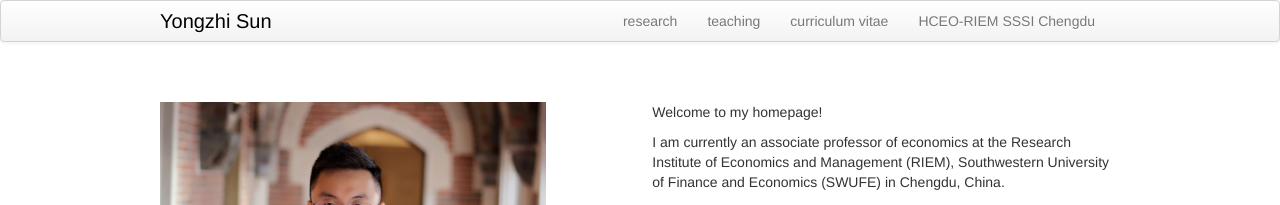
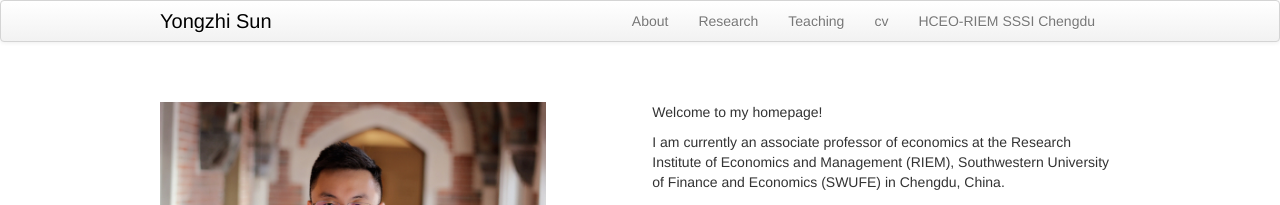
Before and after one commit to WEYoungkid/nzhao925.github.io, a Jekyll site: the page built from index.md, in a window 1280 px wide. Shown: the top 205 px of the page. Built offline with Jekyll 4.4.1, drawn with Linux system fonts in a browser that asks for light colours.

Commit message:
Update default.html

```diff
--- a/_includes/themes/twitter/default.html
+++ b/_includes/themes/twitter/default.html
@@ -21,7 +21,7 @@
     <link href="{{ ASSET_PATH }}/css/kbroman.css" rel="stylesheet" type="text/css" media="all">
 
     <!-- Le fav and touch icons -->
-    <link rel="SHORTCUT ICON" href="{{ BASE_PATH }}/assets/tamu_logobox_450.ico"/>
+      <!-- <link rel="SHORTCUT ICON" href="{{ BASE_PATH }}/assets/tamu_logobox_450.ico"/> -->
 
     <!-- atom & rss feed -->
     <link href="{{ BASE_PATH }}{{ site.JB.atom_path }}" type="application/atom+xml" rel="alternate" title="Sitewide ATOM Feed">
@@ -50,9 +50,10 @@
               <li><a href="{{ BASE_PATH }}/pages/talks.html">talks</a></li>
               <li><a href="{{ BASE_PATH }}/pages/software.html">software</a></li>
               <li><a href="{{ BASE_PATH }}/curriculum_vitae.html">curriculum vitae</a></li>  -->
-              <li><a href="{{ BASE_PATH }}/research.html">research</a></li>
-              <li><a href="{{ BASE_PATH }}/teaching.html">teaching</a></li>
-              <li><a href="{{ BASE_PATH }}/">curriculum vitae</a></li>
+              <li><a href="{{ BASE_PATH }}/index.html">About</a></li>
+              <li><a href="{{ BASE_PATH }}/research.html">Research</a></li>
+              <li><a href="{{ BASE_PATH }}/teaching.html">Teaching</a></li>
+              <li><a href="{{ BASE_PATH }}/">cv</a></li>
               <li><a href="{{ BASE_PATH }}/SSSI.html">HCEO-RIEM SSSI Chengdu</a></li>
           </ul>
         </div>
```
Also changed, not shown: other parts of _includes/themes/twitter/default.html (+1 -1 lines).
